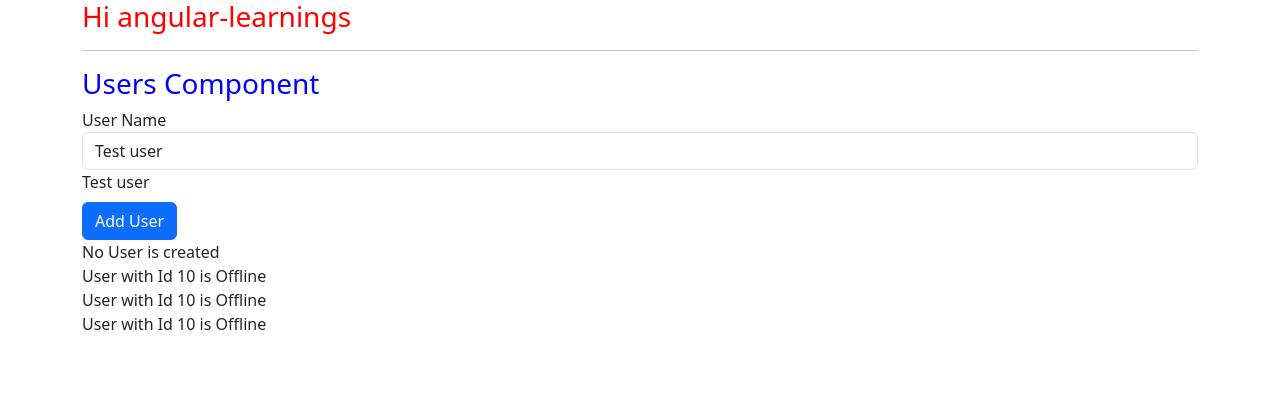
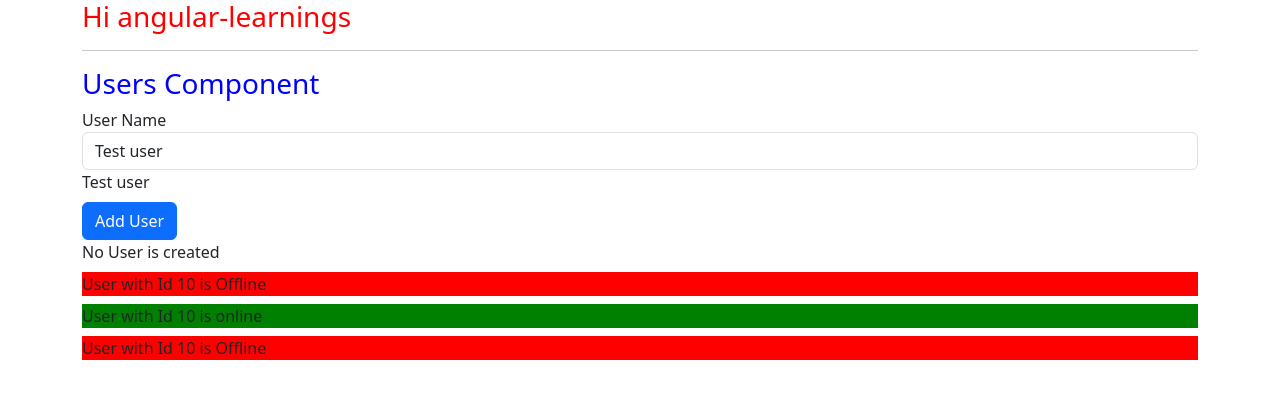
Before and after one commit to sreenath096/angular-learnings, an Angular app: page / in a window 1280 px wide. Shown: the top 398 px of the page. Built offline with nearby package versions, Linux system fonts and the light colour scheme.

Commit message:
using ngStyle attribute Directive in angular

```diff
--- a/src/app/user/user.component.html
+++ b/src/app/user/user.component.html
@@ -1 +1,3 @@
-<div>User with Id {{ userId }} is {{ getUserStatus() }}</div>
+<div class="my-2" [ngStyle]="{'background-color' : getColor()}">
+    User with Id {{ userId }} is {{ getUserStatus() }}
+</div>
--- a/src/app/user/user.component.ts
+++ b/src/app/user/user.component.ts
@@ -7,9 +7,20 @@
 })
 export class UserComponent {
   userId: number = 10;
-  userStatus: string = 'Offline';
+  userStatus: string = '';
 
-  getUserStatus() : string {
+  constructor() {
+    this.userStatus = Math.random() > 0.5 ? 'online' : 'Offline';
+  }
+
+  getUserStatus(): string {
     return this.userStatus;
   }
+
+  getColor(): string {
+    if (this.userStatus === 'online') {
+      return 'green';
+    }
+    return 'red';
+  }
 }
```
